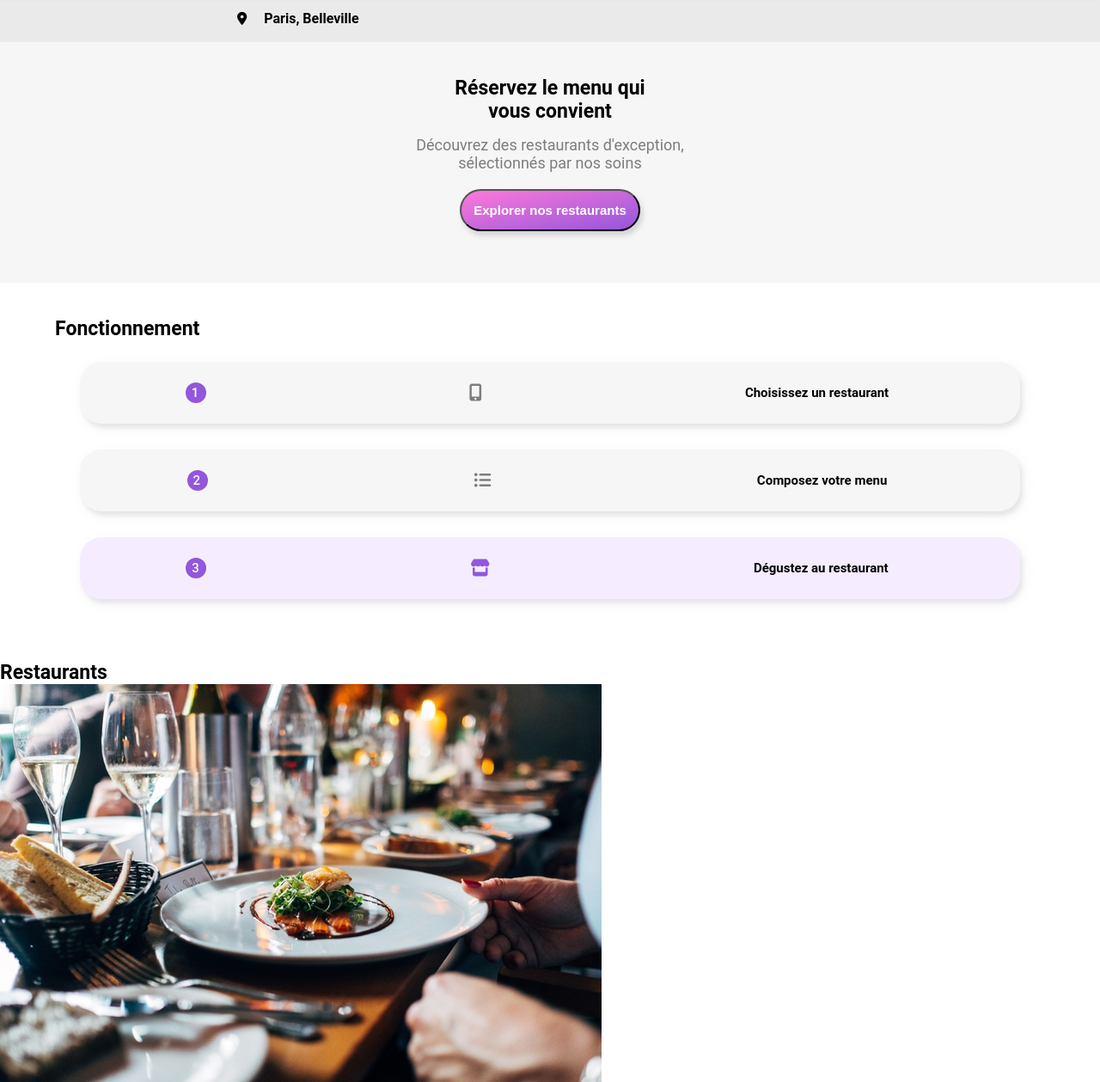
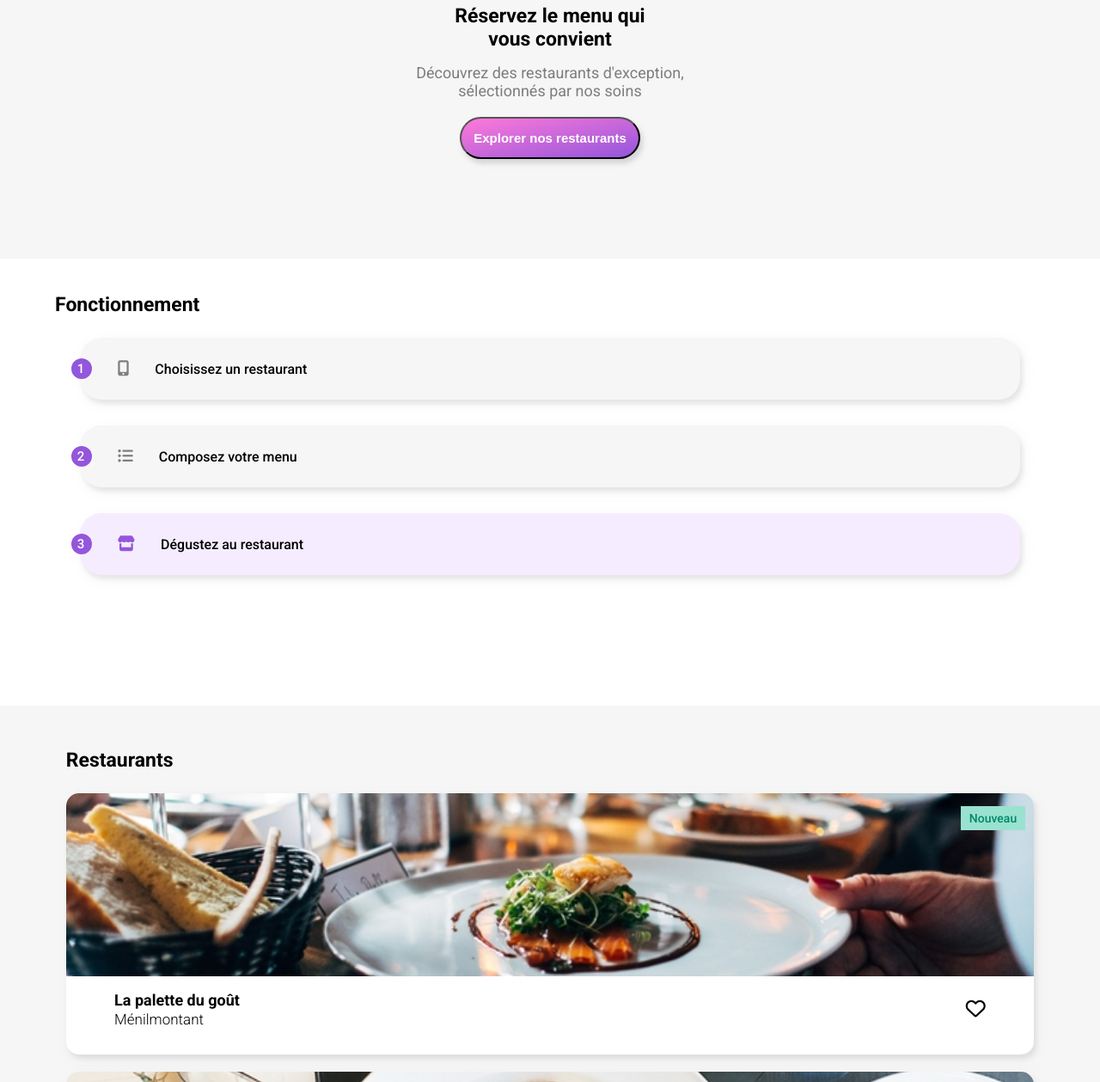
Before and after one commit to crescendo29/RodolpheBeauverger_3_02012021, a plain HTML site: page index.html in a window 1280 px wide. Shown: the part 147-1406 px from the top of the page at 86% size. Drawn offline with Linux system fonts and the light colour scheme; a web font is replaced by a local one.

Commit message:
accueil sans effet sur les coeurs

```diff
--- a/assets/style/_content.scss
+++ b/assets/style/_content.scss
@@ -0,0 +1,56 @@
+#restaurants {
+  background: #f6f6f6;
+  h2 {
+    padding-top: 5rem;
+    padding-bottom: 2.5rem;
+    width: 88%;
+    margin: auto;
+  }
+  .restaurant {
+    position: relative;
+    width: 88%;
+    margin: auto;
+    height: 38vh;
+    border-radius: 15px;
+    background: white;
+    margin-bottom: 2rem;
+    box-shadow: 3px 5px 5px rgba(161, 161, 161, 0.2),
+      3px 5px 15px rgba(161, 161, 161, 0.1);
+    img {
+      object-fit: cover;
+      width: 100%;
+      height: 70%;
+      border-top-left-radius: 15px;
+      border-top-right-radius: 15px;
+    }
+    span {
+      position: absolute;
+      top: 15px;
+      right: 10px;
+      font-size: 1.4rem;
+      font-weight: 500;
+      padding: 0.6rem 1rem;
+      background: #99e2d0;
+      color: #008766;
+    }
+    .restaurant__about {
+      @include flex(space-between, center, row);
+      width: 90%;
+      margin: auto;
+      padding-top: 1.5rem;
+      p {
+        font-weight: 300;
+        font-size: 1.7rem;
+        padding-top: 0.2rem;
+      }
+      button {
+        background: transparent;
+        border: none;
+        cursor: pointer;
+      }
+      i {
+        font-size: 2.3rem;
+      }
+    }
+  }
+}
--- a/assets/style/_footer.scss
+++ b/assets/style/_footer.scss
@@ -0,0 +1,32 @@
+footer {
+  background: #353535;
+  height: 24vh;
+  margin-top: 6rem;
+  .footer__container {
+    width: 88%;
+    margin: auto;
+    display: flex;
+    flex-direction: column;
+    color: white;
+  }
+  ul {
+    display: flex;
+    flex-direction: column;
+    justify-content: space-between;
+    height: 12vh;
+    i {
+      font-size: 1.2rem;
+      width: 5%;
+    }
+  }
+  a {
+    color: white;
+    font-size: 1.5rem;
+  }
+  h2 {
+    font-family: "Shrikhand";
+    font-size: 1.8rem;
+    font-weight: 400;
+    padding: 2rem 0rem;
+  }
+}
--- a/assets/style/_header.scss
+++ b/assets/style/_header.scss
@@ -1,9 +1,9 @@
 header {
   @include flex(center, center, row);
-  padding: 2rem 0 1rem 0;
+  padding: 1.5rem 0 1rem 0;
   box-shadow: 0 0.2rem 0.5rem rgb(187, 186, 186);
   position: relative;
-  img {
-    width: 50%;
+  h1 {
+    font-family: "Shrikhand", sans-serif;
   }
 }
--- a/assets/style/_hero.scss
+++ b/assets/style/_hero.scss
@@ -1,11 +1,13 @@
 .hero__location {
   background: #eaeaea;
   .hero__location__name {
-    width: 60%;
-    margin: auto;
-    @include flex(flex-start, center, row);
+    @include flex(center, center, row);
+    h4 {
+      font-weight: 500;
+      padding-right: 3rem;
+    }
     i {
-      padding: 2rem;
+      padding: 2rem 2rem 2rem 1.5rem;
       font-size: 1.5rem;
     }
   }
@@ -13,7 +15,7 @@
 .hero__description {
   text-align: center;
   background: #f6f6f6;
-  min-height: 35vh;
+  min-height: 42vh;
   h2 {
     padding: 4rem 0rem 1.5rem 0rem;
   }
@@ -30,12 +32,17 @@
     padding: 1.4rem;
     box-shadow: 3px 5px 5px rgba(128, 128, 128, 0.2),
       3px 5px 8px rgba(128, 128, 128, 0.1);
+    &:hover {
+      background: $gradientHover;
+      box-shadow: 3px 5px 5px rgba(128, 128, 128, 0.4),
+        3px 5px 8px rgba(128, 128, 128, 0.3);
+    }
   }
 }
 .hero__how {
   width: 90%;
   margin: auto;
-  min-height: 55vh;
+  min-height: 65vh;
   h2 {
     padding-top: 4rem;
   }
@@ -45,20 +52,20 @@
     counter-reset: li;
     @include flex(space-between, center, column);
     li {
-      @include flex(space-around, center, row);
+      @include flex(flex-start, center, row);
       width: 95%;
       border-radius: 25px;
       min-height: 9vh;
-      font-size: 1.5rem;
-      font-weight: 600;
-      text-align: left;
+      font-size: 1.6rem;
+      font-weight: 500;
       background: #f6f6f6;
-      margin: 0rem 3rem 3rem 3rem;
+      margin-bottom: 3rem;
       box-shadow: 3px 5px 5px rgba(161, 161, 161, 0.2),
         3px 5px 15px rgba(161, 161, 161, 0.1);
       i {
-        font-size: 2rem;
+        font-size: 1.8rem;
         color: #7e7e7e;
+        padding: 0 3rem;
       }
     }
     :nth-child(3) {
@@ -78,7 +85,7 @@
       background: #9356dc;
       border-radius: 100%;
       padding: 0.3rem 0.7rem;
-      margin-left: -3rem;
+      margin-left: -1rem;
       margin-right: 0rem;
       direction: rtl;
     }
--- a/assets/style/style.scss
+++ b/assets/style/style.scss
@@ -1,14 +1,19 @@
-$header1: 2.3rem;
+$header1: 2.8rem;
 $header2: 2.3rem;
-$header3: 2.5rem;
+$header3: 1.8rem;
 $header4: 1.6rem;
 $text: 1.8rem;
 $background-color: #154353;
 $black-text: black;
 $gradient: linear-gradient(
   to bottom right,
-  #ff79da,
+  #ff79d9,
   #9356dc
+);
+$gradientHover: linear-gradient(
+  to bottom right,
+  #ff7edb,
+  #a161f0
 );
 
 @mixin flex($justify, $align, $direction) {
@@ -18,7 +23,7 @@ $gradient: linear-gradient(
   flex-direction: $direction;
 }
 @import url("https://fonts.googleapis.com/css2?family=Shrikhand&display=swap");
-@import url("https://fonts.googleapis.com/css2?family=Shrikhand&display=swap");
+@import url("https://fonts.googleapis.com/css2?family=Roboto:wght@100;300;400;500;700&display=swap");
 @import "global";
 @import "header";
 @import "hero";
--- a/index.html
+++ b/index.html
@@ -9,7 +9,7 @@
 </head>
 <body>
     <header>
-        <img src="./images/logo/ohmyfood.png" alt="logo">
+        <h1>ohmyfood</h1>
     </header>
     <main>
         <section id="hero">
@@ -41,23 +41,25 @@
             <h2>Restaurants</h2>
             <div class="restaurant">
                 <img src="./images/restaurants/mobile/palette_mobile.jpg" alt="Photo de plat">
+                <span>Nouveau</span>
                 <div class="restaurant__about">
                     <div class="restaurant__about__name">
                         <h3>La palette du goût</h3>
                         <p>Ménilmontant</p>
                     </div>
-                    <i class="far fa-heart"></i>
+                    <button class="favorite"><i class="far fa-heart"></i></button>
                 </div>
             </div>
 
             <div class="restaurant">
                 <img src="./images/restaurants/mobile/note_mobile.jpg" alt="Photo de plat">
+                <span>Nouveau</span>
                 <div class="restaurant__about">
                     <div class="restaurant__about__name">
                         <h3>La note enchantée</h3>
                         <p>Charonne</p>
                     </div>
-                    <i class="far fa-heart"></i>
+                    <button class="favorite"><i class="far fa-heart"></i></button>
                 </div>
             </div>
 
@@ -68,18 +70,18 @@
                         <h3>&#192; la française</h3>
                         <p>Cité Rouge</p>
                     </div>
-                    <i class="far fa-heart"></i>
+                    <button class="favorite"><i class="far fa-heart"></i></button>
                 </div>
             </div>
 
             <div class="restaurant">
-                <img src="./images/restaurants/mobile/Le délice des sens" alt="Photo de plat">
+                <img src="./images/restaurants/mobile/delice_mobile.jpg" alt="Photo de plat">
                 <div class="restaurant__about">
                     <div class="restaurant__about__name">
                         <h3>Le délice des sens</h3>
                         <p>Folie-Méricourt</p>
                     </div>
-                    <i class="far fa-heart"></i>
+                    <button class="favorite"><i class="far fa-heart"></i></button>
                 </div>
             </div>
         </section>
@@ -87,13 +89,15 @@
     </main>
 
     <footer>
-        <img src="./images/logo/ohmyfood@2x.svg" alt="logo">
+        <div class="footer__container">
+            <h2>ohmyfood</h2>
         <ul>
             <li><a href="#"><i class="fas fa-utensils"></i> Proposer un restaurant</a></li>
             <li><a href="#"><i class="fas fa-hands-helping"></i> Devenir partenaire</a></li>
             <li><a href="#">Mentions légales</a></li>
             <li><a href="#">Contact</a></li>
         </ul>
+        </div>
 
     </footer>
     <script src="https://kit.fontawesome.com/54e23c8d68.js" crossorigin="anonymous"></script>
```
Also changed, not shown: assets/style/style.css, 1 other file.
